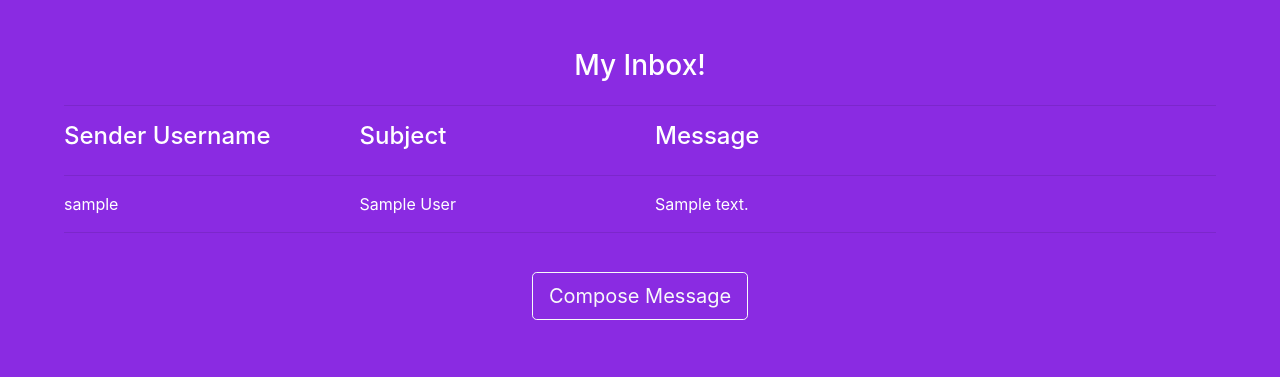
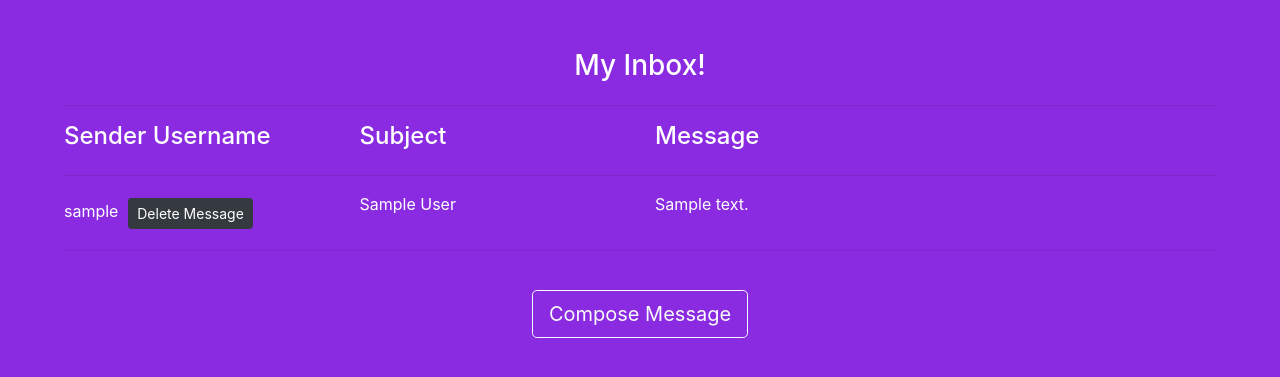
Before and after one commit to aaronmp13/Virtual-Studdy-Budy-Finder, a Django app: page /virtualstudybuddy/inbox/ in a window 1280 px wide. Shown: the part 107-484 px from the top of the page. Run offline with Django 3.2, Linux system fonts and the light colour scheme; a user stored in the database is signed in; tables that the repository leaves empty hold one stand-in row (values such as "Sample post"); some libraries are stand-ins or nearby versions.

Commit message:
added deletemessage

```diff
--- a/virtualstuddybuddy/templates/virtualstuddybuddy/inbox.html
+++ b/virtualstuddybuddy/templates/virtualstuddybuddy/inbox.html
@@ -111,6 +111,7 @@
 
                     <div class="col-lg-3 col-md-3 col-sm-3">
                         <span class="">{{ message.sender_username }}</span>
+                        <a type="button" class="btn btn-dark btn-sm" href="{% url 'deletemessage' pk=message.id %}">Delete Message</a>
                     </div>
 
                     <div class="col-lg-3 col-md-3 col-sm-3">
--- a/virtualstuddybuddy/urls.py
+++ b/virtualstuddybuddy/urls.py
@@ -22,7 +22,7 @@ urlpatterns = [
 
     path('mygroups/', views.my_groups, name="mygroups"),
     path('allgroups/', views.all_groups, name="allgroups"),
-    path('group/<int:pk>/', views.group_page, name='group'), #profile page
+    path('group/<int:pk>/', views.group_page, name='group'),
     path('creategroup/', views.creategroup, name = "creategroup"),
     path('editgroup/<int:pk>/', views.editgroup, name="editgroup"),
     path('leavegroup/<int:pk>/', views.leavegroup, name="leavegroup"),
@@ -32,6 +32,7 @@ urlpatterns = [
     path('inbox/', views.my_inbox, name="myinbox"),
     path('composemessage/', views.compose_message, name="composemessage"),
     path('composemessage/<str:target>', views.compose_message, name="composemessage"),
+    path('deletemessage/<int:pk>', views.delete_message, name="deletemessage"),
 
     path('chat/', views.chatindex, name='chatindex'),
     path('chat/<str:room_name>/', views.room, name='room'),
--- a/virtualstuddybuddy/views.py
+++ b/virtualstuddybuddy/views.py
@@ -34,6 +34,9 @@ def room(request, room_name):
     })
 
 def my_inbox(request):
+    if not request.user.is_authenticated: #redirects to login if they haven't done that yet
+        return HttpResponseRedirect('/virtualstudybuddy/accounts/google/login/')
+
     current_user = Profile.objects.all().filter(username=request.user.get_username())[0]
     current_inbox = current_user.userinbox
     messages_to_user=current_inbox.usermessage_set.all()
@@ -63,6 +66,16 @@ def compose_message(request, target=None):
         if target:
             form = MessageForm(initial = {'recipient_username':target})
         return render(request, 'virtualstuddybuddy/composemessage.html', context = {"form": form})
+
+def delete_message(request, pk):
+    message = get_object_or_404(UserMessage, pk=pk)
+    message.delete()
+
+    current_user = Profile.objects.all().filter(username=request.user.get_username())[0]
+    current_inbox = current_user.userinbox
+    messages_to_user=current_inbox.usermessage_set.all()
+    return render(request, "virtualstuddybuddy/inbox.html", context={'allMessages': messages_to_user})
+
 
 def signup(request): #How we handle signups and logins
     if not request.user.is_authenticated: #redirects to login if they haven't done that yet
```
